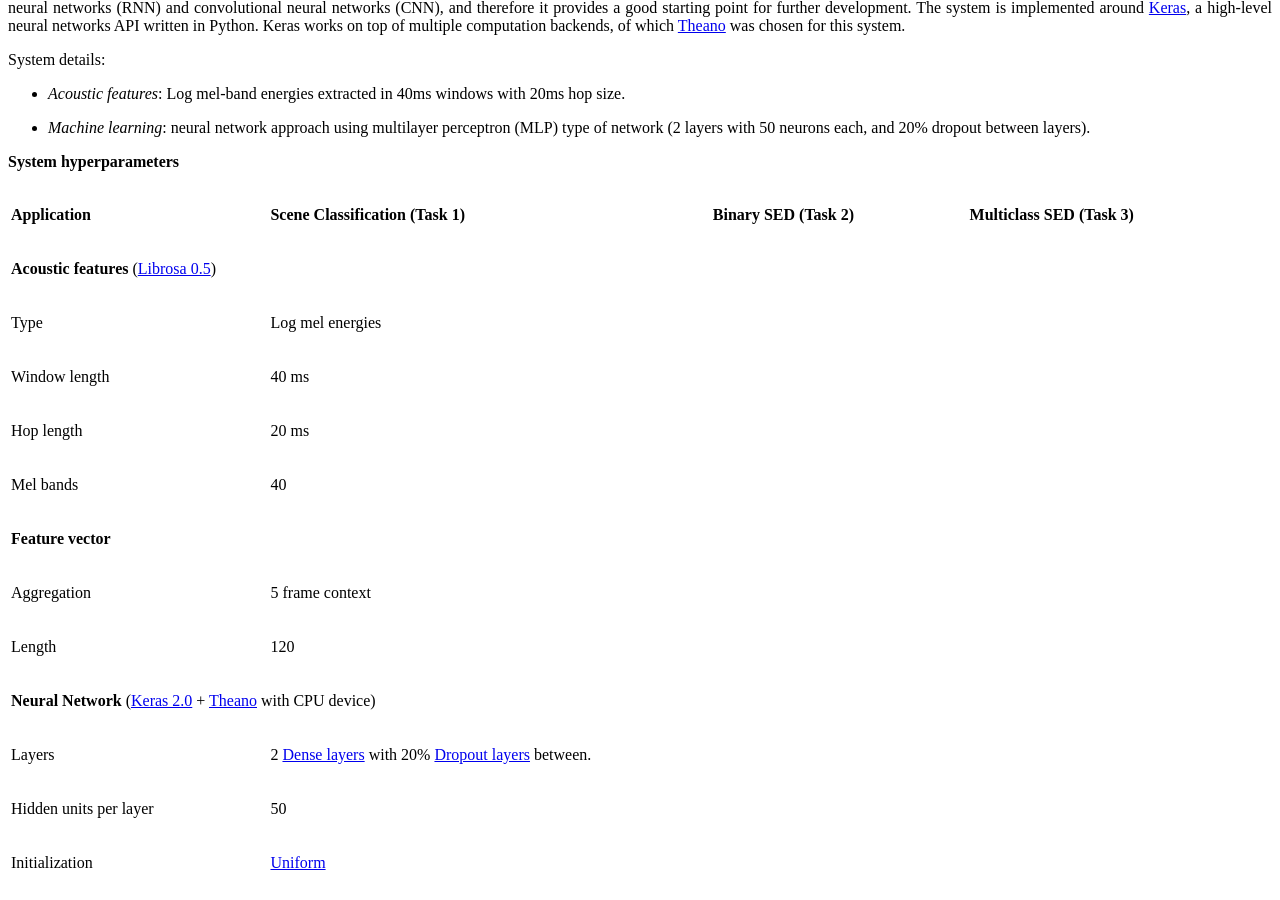
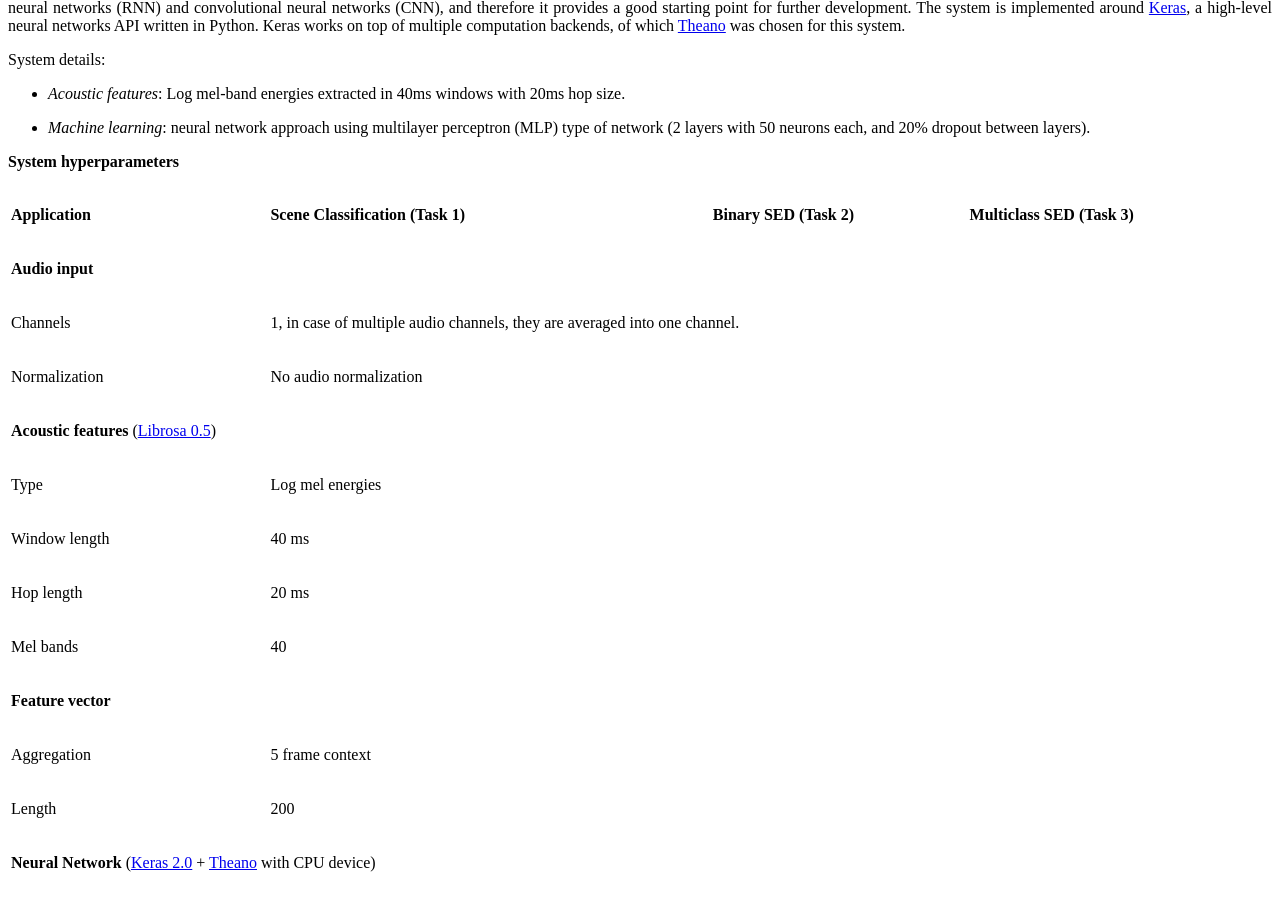
Before and after one commit to TUT-ARG/DCASE2017-baseline-system, a Sphinx documentation site: the page built from documentation/source/system_description.rst, in a window 1280 px wide and 900 px high, scrolled down 2027 px. Built offline with Sphinx 7.4.7 and the Read the Docs theme 2.0.0, drawn with Linux system fonts in a browser that asks for light colours; some of the changed text lies outside the part shown.

Commit message:
Add information about audio input

```diff
--- a/documentation/source/system_description.rst
+++ b/documentation/source/system_description.rst
@@ -29,6 +29,12 @@ System details:
 |                      | Classification  | SED             | SED             |                                        |
 |                      | (Task 1)        | (Task 2)        | (Task 3)        |                                        |
 +======================+=================+=================+=================+========================================+
+| **Audio input**                                                                                                     |
++----------------------+-----------------+-----------------+-----------------+----------------------------------------+
+| Channels             | 1, in case of multiple audio channels, they are averaged into one channel.                   |
++----------------------+-----------------+-----------------+-----------------+----------------------------------------+
+| Normalization        | No audio normalization                                                                       |
++----------------------+-----------------+-----------------+-----------------+----------------------------------------+
 | **Acoustic features**  (`Librosa 0.5 <https://librosa.github.io/librosa/>`_)                                        |
 +----------------------+-----------------+-----------------+-----------------+----------------------------------------+
 | Type                 | Log mel energies                                                                             |
@@ -43,7 +49,7 @@ System details:
 +----------------------+-----------------+-----------------+-----------------+----------------------------------------+
 | Aggregation          | 5 frame context                                                                              |
 +----------------------+-----------------+-----------------+-----------------+----------------------------------------+
-| Length               | 120                                                                                          |
+| Length               | 200                                                                                          |
 +----------------------+-----------------+-----------------+-----------------+----------------------------------------+
 | **Neural Network** (`Keras 2.0 <https://keras.io>`_ +                                                               |
 | `Theano <http://deeplearning.net/software/theano/>`_ with CPU device)                                               |
@@ -102,6 +108,12 @@ System details:
 |                      | Classification  | SED             | SED             |                                        |
 |                      | (Task 1)        | (Task 2)        | (Task 3)        |                                        |
 +======================+=================+=================+=================+========================================+
+| **Audio input**                                                                                                     |
++----------------------+-----------------+-----------------+-----------------+----------------------------------------+
+| Channels             | 1, in case of multiple audio channels, they are averaged into one channel.                   |
++----------------------+-----------------+-----------------+-----------------+----------------------------------------+
+| Normalization        | No audio normalization                                                                       |
++----------------------+-----------------+-----------------+-----------------+----------------------------------------+
 | **Acoustic features**  (`Librosa 0.5 <https://librosa.github.io/librosa/>`_)                                        |
 +----------------------+-----------------+-----------------+-----------------+----------------------------------------+
 | Type                 | MFCC (static, delta, acceleration)                  |                                        |
```
